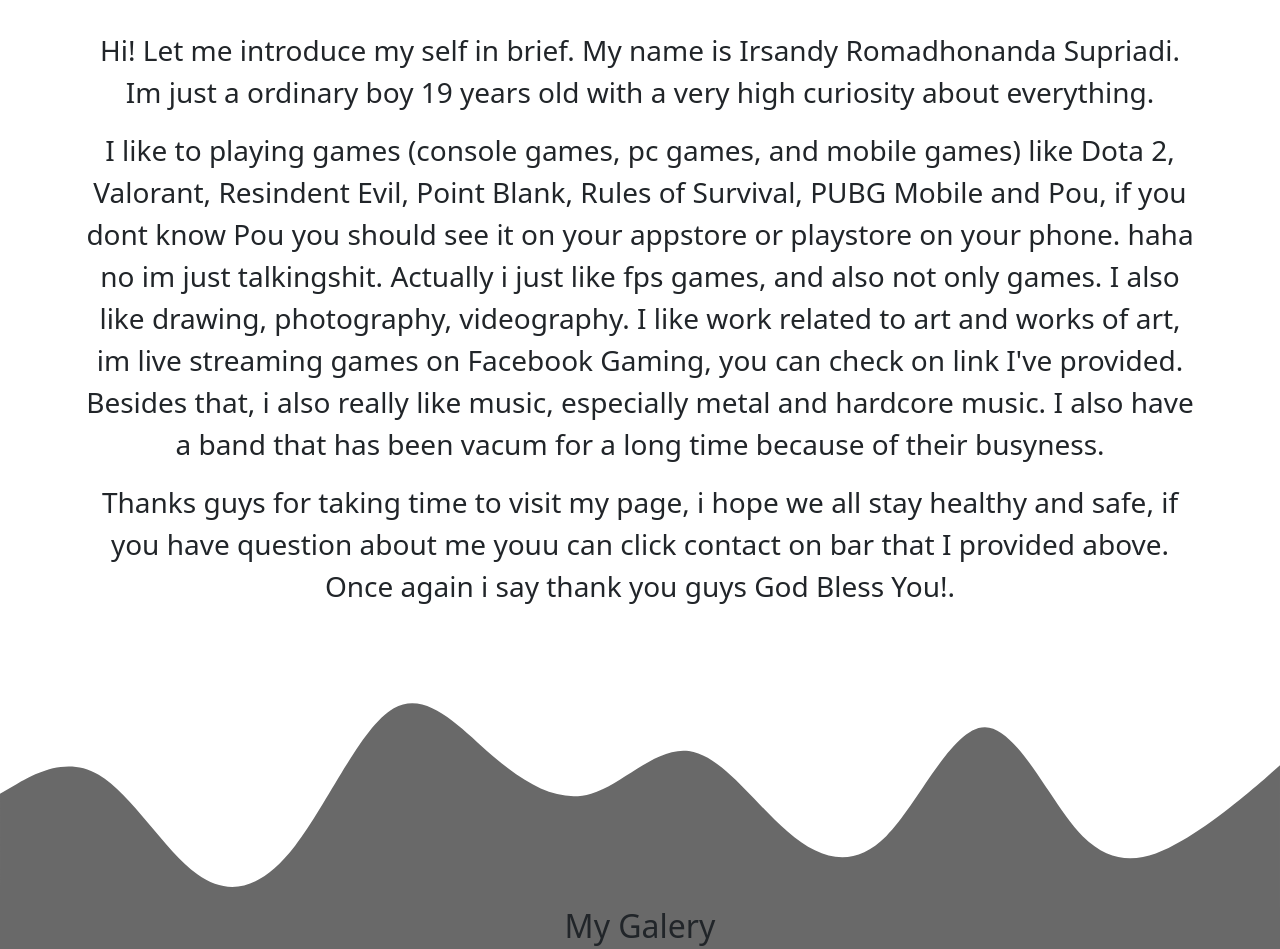
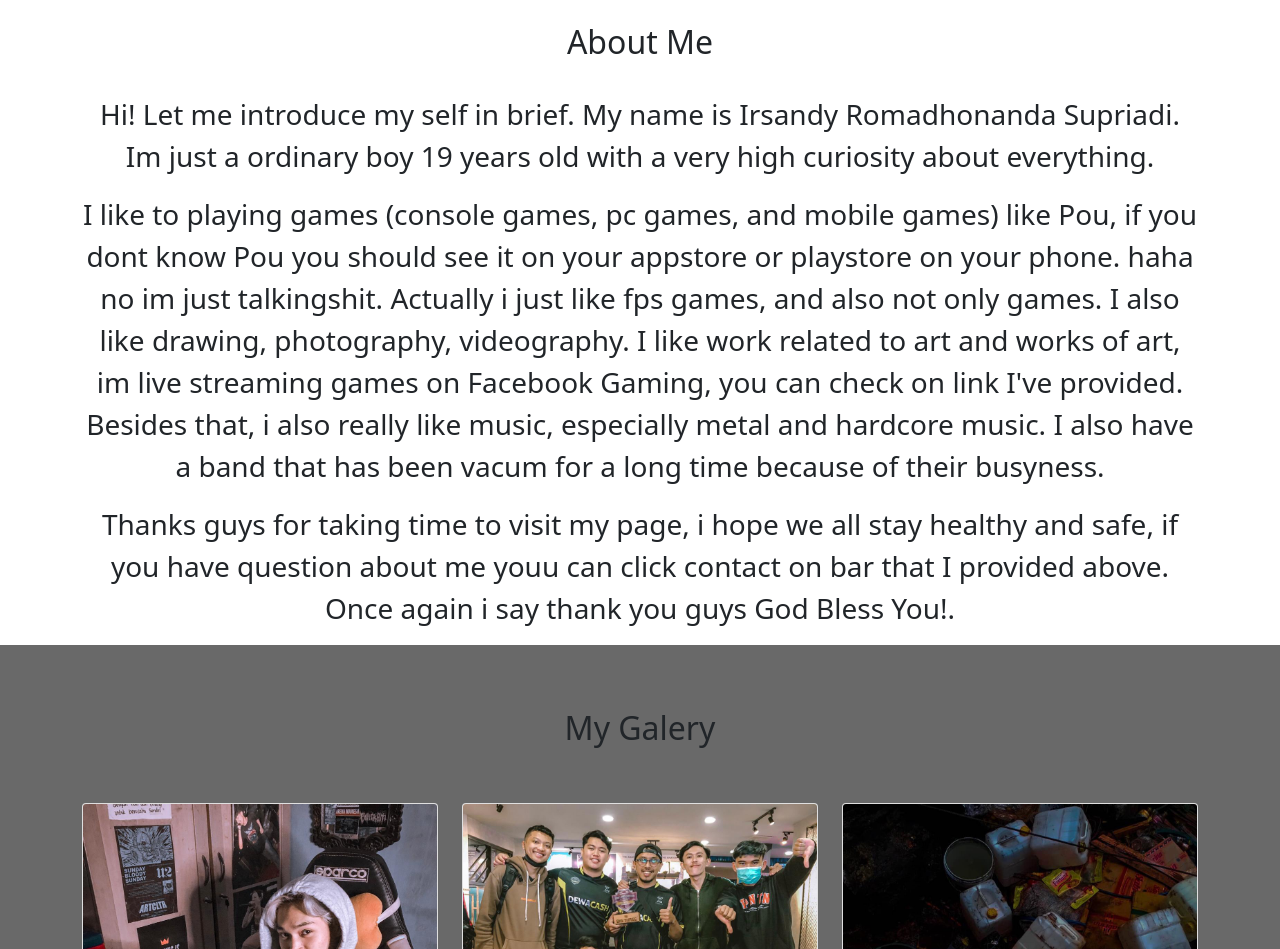
Before and after one commit to irsandyrs/irsandyrs.github.io, a plain HTML site: page index.html in a window 1280 px wide. Shown: the part 843-1792 px from the top of the page. Drawn offline with nearby package versions, Linux system fonts and the light colour scheme.

Commit message:
modifikasi html

```diff
--- a/index.html
+++ b/index.html
@@ -65,13 +65,12 @@
           <p>Hi! Let me introduce my self in brief. My name is Irsandy Romadhonanda Supriadi. Im just a ordinary boy 19 years old with a very high curiosity about everything.
           </p>
             <div class="col-md-6"></div>
-            <p>I like to playing games (console games, pc games, and mobile games) like Dota 2, Valorant, Resindent Evil, Point Blank, Rules of Survival, PUBG Mobile and Pou, if you dont know Pou you should see it on your appstore or playstore on your phone. haha no im just talkingshit. Actually i just like fps games, and also not only games. I also like drawing, photography, videography. I like work related to art and works of art, im live streaming games on Facebook Gaming, you can check on link I've provided. Besides that, i also really like music, especially metal and hardcore music. I also have a band that has been vacum for a long time because of their busyness.</p>
+            <p>I like to playing games (console games, pc games, and mobile games) like Pou, if you dont know Pou you should see it on your appstore or playstore on your phone. haha no im just talkingshit. Actually i just like fps games, and also not only games. I also like drawing, photography, videography. I like work related to art and works of art, im live streaming games on Facebook Gaming, you can check on link I've provided. Besides that, i also really like music, especially metal and hardcore music. I also have a band that has been vacum for a long time because of their busyness.</p>
                <div class="col-md-6"></div>
                <p>Thanks guys for taking time to visit my page, i hope we all stay healthy and safe, if you have question about me youu can click contact on bar that I provided above. Once again i say thank you guys God Bless You!. </p>
         </div>
         </div>
       </div>
-      <svg xmlns="http://www.w3.org/2000/svg" viewBox="0 0 1440 320"><path fill="#696969" fill-opacity="1" d="M0,192L18.5,181.3C36.9,171,74,149,111,170.7C147.7,192,185,256,222,282.7C258.5,309,295,299,332,250.7C369.2,203,406,117,443,96C480,75,517,117,554,149.3C590.8,181,628,203,665,192C701.5,181,738,139,775,144C812.3,149,849,203,886,234.7C923.1,267,960,277,997,240C1033.8,203,1071,117,1108,117.3C1144.6,117,1182,203,1218,240C1255.4,277,1292,267,1329,245.3C1366.2,224,1403,192,1422,176L1440,160L1440,320L1421.5,320C1403.1,320,1366,320,1329,320C1292.3,320,1255,320,1218,320C1181.5,320,1145,320,1108,320C1070.8,320,1034,320,997,320C960,320,923,320,886,320C849.2,320,812,320,775,320C738.5,320,702,320,665,320C627.7,320,591,320,554,320C516.9,320,480,320,443,320C406.2,320,369,320,332,320C295.4,320,258,320,222,320C184.6,320,148,320,111,320C73.8,320,37,320,18,320L0,320Z"></path></svg>
     </section>
     <!-- Akhir About -->
 
@@ -132,7 +131,6 @@
           </div>
         </div>
       </div>
-      <svg xmlns="http://www.w3.org/2000/svg" viewBox="0 0 1440 320"><path fill="#f3f4f5" fill-opacity="1" d="M0,192L34.3,160C68.6,128,137,64,206,74.7C274.3,85,343,171,411,224C480,277,549,299,617,277.3C685.7,256,754,192,823,186.7C891.4,181,960,235,1029,213.3C1097.1,192,1166,96,1234,74.7C1302.9,53,1371,107,1406,133.3L1440,160L1440,320L1405.7,320C1371.4,320,1303,320,1234,320C1165.7,320,1097,320,1029,320C960,320,891,320,823,320C754.3,320,686,320,617,320C548.6,320,480,320,411,320C342.9,320,274,320,206,320C137.1,320,69,320,34,320L0,320Z"></path></svg>
 </section>
 <!-- Akhir Projects -->
 
@@ -165,9 +163,9 @@
       </div>
     </div>
   </div>
-  </svg xmlns="http://www.w3.org/2000/svg" viewBox="0 0 1440 320"><path fill="#f3f4f5" fill-opacity="1" d="M0,192L34.3,160C68.6,128,137,64,206,74.7C274.3,85,343,171,411,224C480,277,549,299,617,277.3C685.7,256,754,192,823,186.7C891.4,181,960,235,1029,213.3C1097.1,192,1166,96,1234,74.7C1302.9,53,1371,107,1406,133.3L1440,160L1440,320L1405.7,320C1371.4,320,1303,320,1234,320C1165.7,320,1097,320,1029,320C960,320,891,320,823,320C754.3,320,686,320,617,320C548.6,320,480,320,411,320C342.9,320,274,320,206,320C137.1,320,69,320,34,320L0,320Z"></path></svg>
 </section>
 <!-- Akhir Contact -->
+
 
 <!-- Footer -->
 <footer class="bg-dark text-white text-center p-3">
--- a/style.css
+++ b/style.css
@@ -6,5 +6,5 @@ body {
   background-color: rgb(105, 104, 104);
 }
 section {
-  padding top: 5rem;
+  padding-top: 4rem;
 }
```
